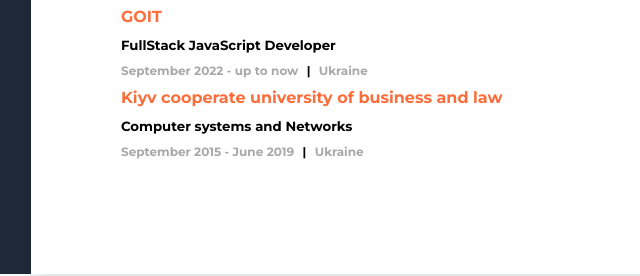
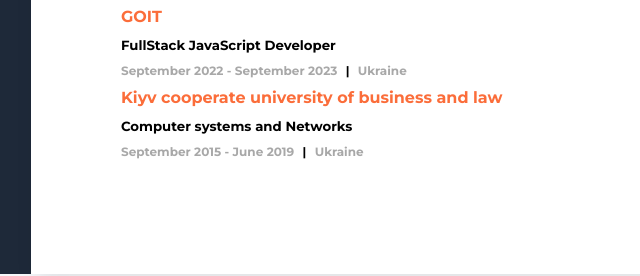
Before and after one commit to Dagzio/Resume, a plain HTML site: page index.html in a window 1280 px wide. Shown: the part 1965-2241 px from the top of the page, 414-1054 px from the left. Drawn offline with Linux system fonts and the light colour scheme.

Commit message:
update date of education

```diff
--- a/index.html
+++ b/index.html
@@ -264,7 +264,7 @@
               <h4 class="education_place">GOIT</h4>
               <h5 class="education_position">FullStack JavaScript Developer</h5>
               <h5 class="date_of">
-                September 2022 - up to now
+                September 2022 - September 2023
                 <span class="date_line">|</span> Ukraine
               </h5>
             </li>
```
